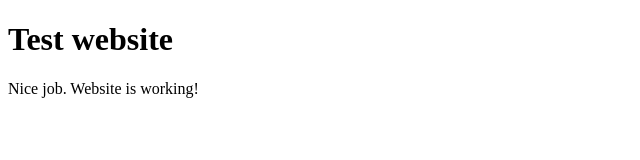
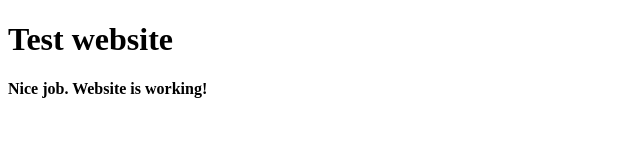
Before and after one commit to skoubye/skoubye.github.io, a plain HTML site: page index.html in a window 1280 px wide. Shown: the full height of the page, 0-640 px from the left. Drawn offline with Linux system fonts and the light colour scheme.

Commit message:
Strong tag added

```diff
--- a/index.html
+++ b/index.html
@@ -1,8 +1,8 @@
 <!DOCTYPE html>
 <html>
-    <head><title>Sskoubye website!</title></head>
+    <head><title>Skoubye website!</title></head>
     <body>
         <h1>Test website</h1>
-        <p>Nice job. Website is working!</p>
+        <p><strong>Nice job. Website is working!</strong></p>
     </body>
 </html>
```
